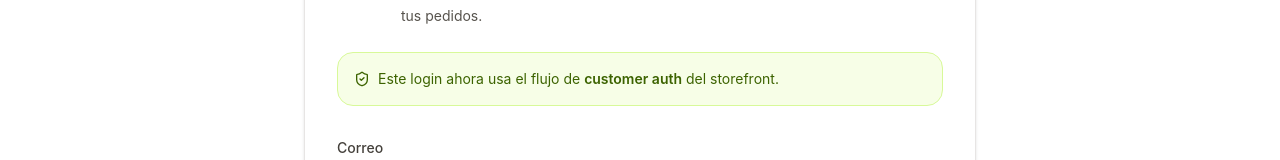
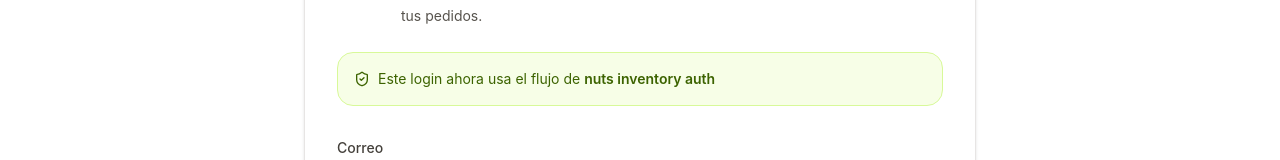
Before and after one commit to Manu9099/NutsInventory, a React (Vite) app in the folder nuts-inventory-store/: page /login in a window 1280 px wide. Shown: the part 246-406 px from the top of the page. Built offline with nearby package versions, Linux system fonts and the light colour scheme.

Commit message:
fix program and cros and register and login

```diff
--- a/nuts-inventory-store/src/pages/auth/LoginPage.tsx
+++ b/nuts-inventory-store/src/pages/auth/LoginPage.tsx
@@ -62,7 +62,7 @@ export function LoginPage() {
           <div className="flex items-start gap-2">
             <ShieldCheck className="mt-0.5 h-4 w-4 shrink-0" />
             <p>
-              Este login ahora usa el flujo de <span className="font-semibold">customer auth</span> del storefront.
+              Este login ahora usa el flujo de <span className="font-semibold"> nuts inventory auth</span>
             </p>
           </div>
         </div>
--- a/nuts-inventory-store/src/pages/auth/RegisterPage.tsx
+++ b/nuts-inventory-store/src/pages/auth/RegisterPage.tsx
@@ -83,7 +83,7 @@ export function RegisterPage() {
             <input
               value={firstName}
               onChange={(e) => setFirstName(e.target.value)}
-              placeholder="Luciana"
+              placeholder="Juan"
               className="w-full rounded-xl border border-stone-300 px-4 py-3 text-sm outline-none transition focus:border-stone-500"
               required
             />
```
Also changed, not shown: 1 other file (tests, documents, lock files or other folders).
